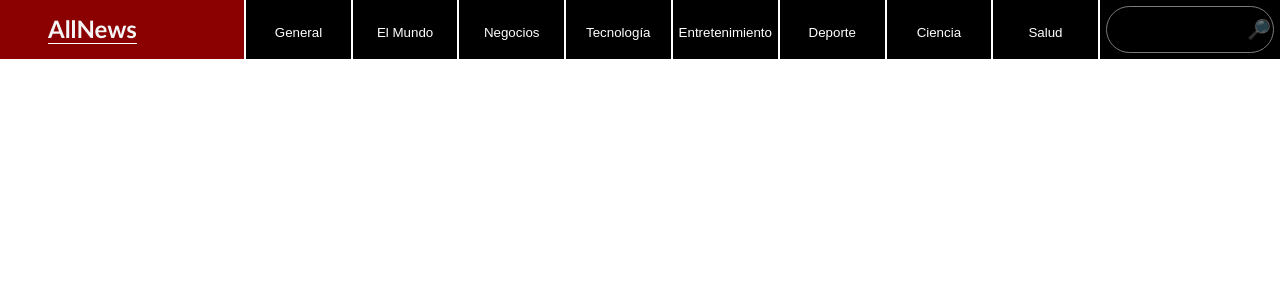
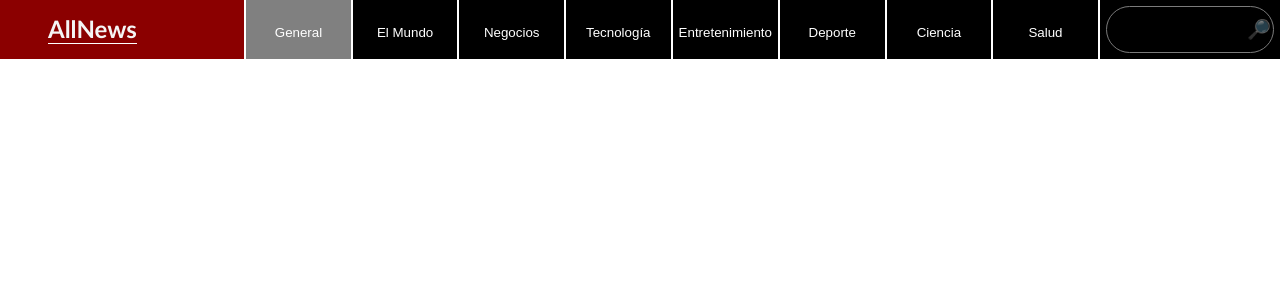
Before and after one commit to GuilleOk/newsFeed, a React (Vite) app: page / in a window 1280 px wide. In both pictures the pointer is over the button "General". Shown: the top 300 px of the page. Built offline with nearby package versions, Linux system fonts and the light colour scheme.

Commit message:
algunos detalles visuales

```diff
--- a/src/index.css
+++ b/src/index.css
@@ -44,6 +44,10 @@ body{
   border-left: 1px solid white;
 }
 
+.headerContainer button:hover{
+  background-color: grey;
+}
+
 .headerContainer button{
   background-color: black;
   border: 0;
@@ -61,6 +65,15 @@ body{
   display: flex;
   justify-content: center;
   align-items: center;
+}
+
+.formHeaderContainer:hover{
+  background-color: gray;
+}
+
+.formHeaderContainer:hover form{
+  background-color: black;
+  opacity: 1;
 }
 
 .formHeader{
```
